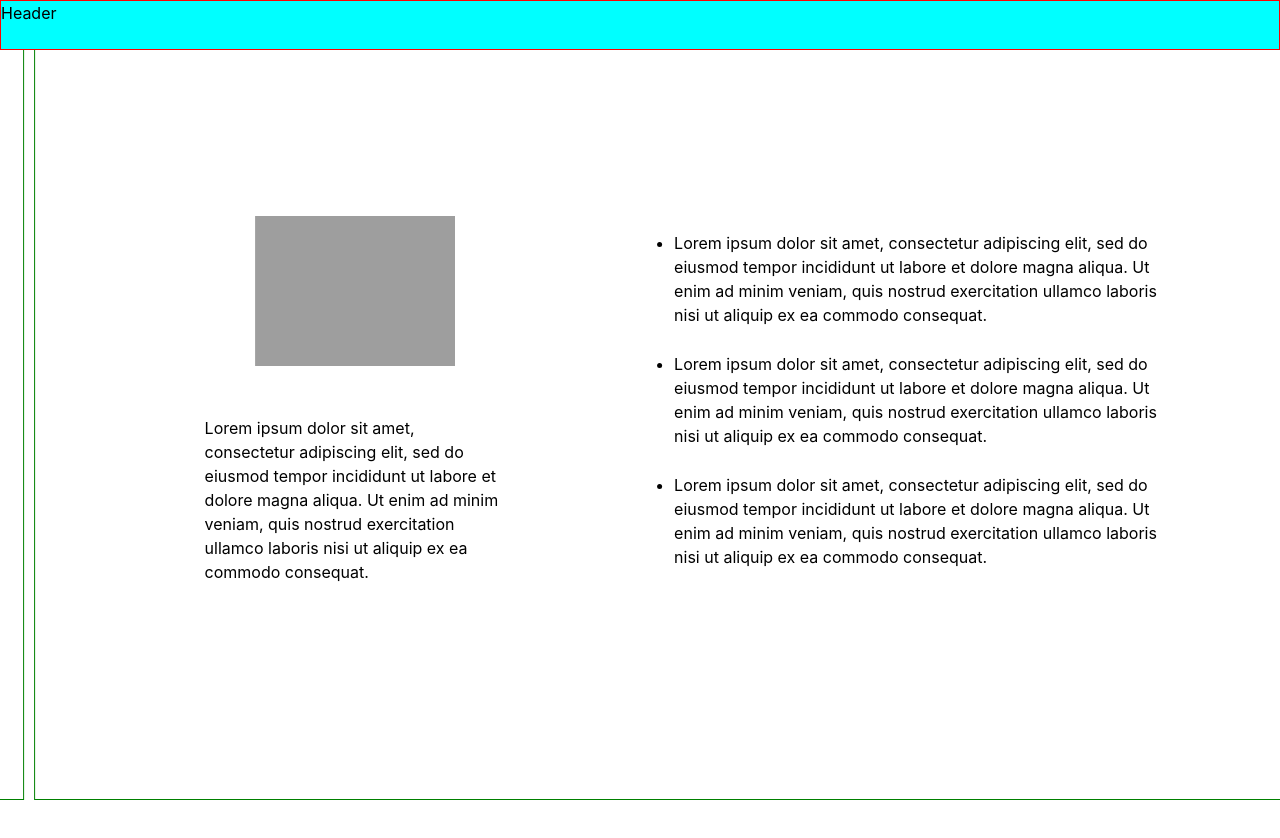
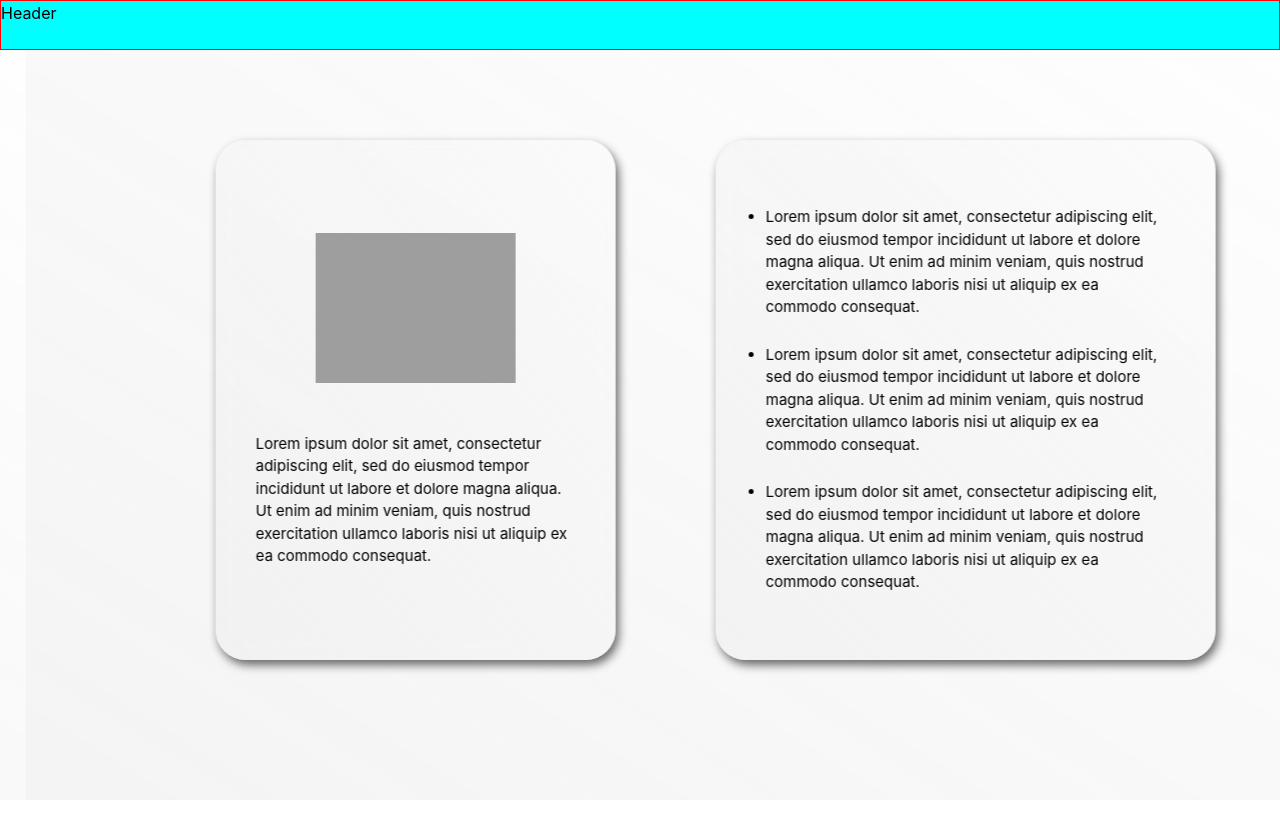
Before and after one commit to AvirKarakitsos/React_sophie_portfolio, a React (Vite) app: page / in a window 1280 px wide. Shown: the top 838 px of the page. Built offline with nearby package versions, Linux system fonts and the light colour scheme.

Commit message:
feat: style containers

```diff
--- a/src/assets/styles/Card.scss
+++ b/src/assets/styles/Card.scss
@@ -1,34 +1,48 @@
 .cardContainer {
     height: 100vh;
     width: 100vw;
+    position: relative;
     display: flex;
     justify-content: center;
     align-items: center;
-    border: 1px solid green;
+    background: linear-gradient(to left bottom, rgba(250,250,250,.1), rgba(200,200,200,.2));
 
     section {
-        height: 60%;
+        height: 65%;
         width: 50%;
+        padding: 0 50px;
         display: flex;
-        flex-direction: column;
+        align-items: center;
+
+        .subContainer, .list {
+            height: 100%;
+            display: flex;
+            flex-direction: column;
+            align-items: center;
+            justify-content: center;
+            font-size: 15px;
+            border-radius: 30px;
+            background: linear-gradient(to left bottom, rgba(250,250,250,.5), rgba(240,240,240,.7));
+            backdrop-filter: blur(10px);
+            box-shadow: 3px 5px 10px 0px rgba(50,50,50,0.73);
+            -webkit-box-shadow: 3px 5px 10px 0px rgba(50,50,50,0.73);
+            -moz-box-shadow: 3px 5px 10px 0px rgba(50,50,50,0.73);
+        }
     }
 
     &__left {
-        align-items: center;
-        justify-content: center;
-        row-gap: 50px;
-
-        &__content {
-            max-width: 300px;
-        }
+        justify-content: right;
     }
 
-    &__right__list {
-            height: 100%;
+    .subContainer {
+        max-width: 400px;
+        padding: 40px;
+        row-gap: 50px;
+    }
+
+    .list {
+            padding: 50px;
             max-width: 500px;
-            display: flex;
-            flex-direction: column;
-            justify-content: center;
             row-gap: 25px;
         }
 }
@@ -46,3 +60,14 @@
 .microsoft {
     width: 250px;
 }
+
+.minions {
+    width: 300px;
+    position: absolute;
+    bottom: -120px;
+    left: 50%;
+    transform: translateX(-50%);
+    display: block;
+    object-fit: cover;
+    z-index: -1;
+}
--- a/src/assets/styles/Horizontal.scss
+++ b/src/assets/styles/Horizontal.scss
@@ -20,7 +20,7 @@
 
         &__cards {
             display: flex;
-            column-gap: 10px;
+            // column-gap: 10px;
         }
     }
 }
--- a/src/assets/styles/Table.scss
+++ b/src/assets/styles/Table.scss
@@ -8,6 +8,8 @@ $titleFontSize: 50px;
     justify-content: center;
     align-items: center;
     row-gap: 25x;
+    background: linear-gradient(to left bottom, rgba(250,250,250,.5), rgba(240,240,240,.7));
+    backdrop-filter: blur(10px);
 
     &__titles {
         height: 30%;
@@ -25,7 +27,7 @@ $titleFontSize: 50px;
         h2 {
             position: absolute;
             top: calc($titleFontSize + 50%);
-            left: 50%;
+            left: 51%;
             font-size: 22px;
         }
     }
@@ -76,11 +78,10 @@ $titleFontSize: 50px;
 
         &__text {
             width: 50%;
-            padding: 25px 10px;
+            padding: 25px 50px;
             font-size: 18px;
             display: flex;
             flex-direction: column;
-            align-items: center;
             justify-content: center;
             row-gap: 45px;
 
--- a/src/components/Card.jsx
+++ b/src/components/Card.jsx
@@ -5,16 +5,21 @@ function Card({content}) {
     return(
         <article className="cardContainer">
             <section className="cardContainer__left">
-                <img src={content.logo} alt="logo microsoft" className={content.title}/>
-                <div className="cardContainer__left__content">
-                    <p>{content.role}</p>
+                <div className="subContainer">
+                    <img src={content.logo} alt="logo microsoft" className={content.title}/>
+                    <div className="cardContainer__left__content">
+                        <p>{content.role}</p>
+                    </div>
                 </div>
             </section>
             <section className="cardContainer__right">
-                <ul className="cardContainer__right__list">
+                <ul className="list">
                     {content.content.map((element,index) => <li key={index}>{element}</li>)}
                 </ul>
             </section>
+            {content.title === "universal" &&
+            <img src="https://cdn.webshopapp.com/shops/2090/files/320158256/image.jpg" alt="minions" className='minions'/>
+            }
         </article>
     )
 }
```
